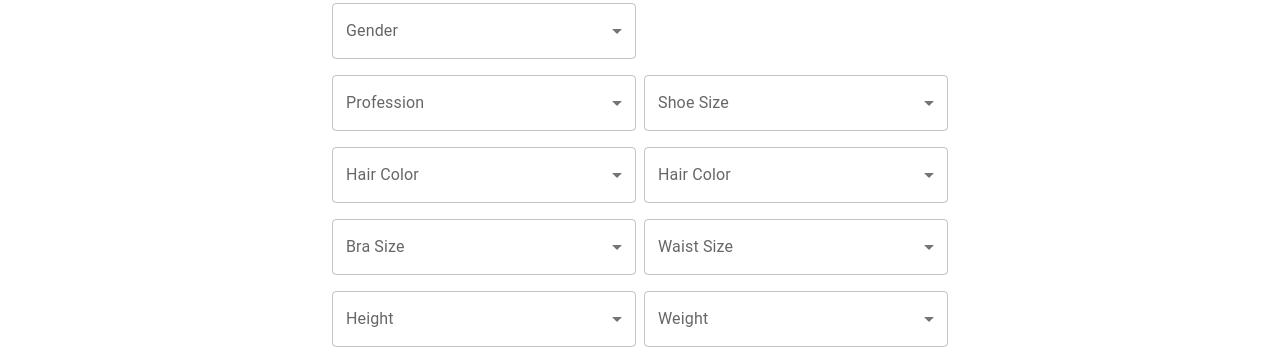
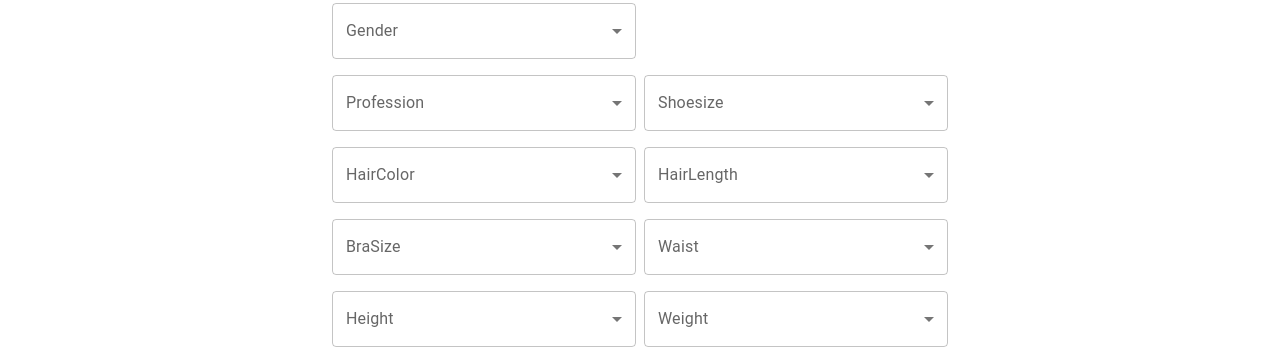
Before and after one commit to Xaki786/technical_frontend, a React (Create React App) app: page /subscription_form in a window 1280 px wide. Shown: the part 219-568 px from the top of the page. Built offline with nearby package versions, Linux system fonts and the light colour scheme.

Commit message:
refactored selectable fields

```diff
--- /dev/null
+++ b/src/components/CustomSelect/CustomSelect.tsx
@@ -0,0 +1,38 @@
+import InputLabel from "@mui/material/InputLabel";
+import MenuItem from "@mui/material/MenuItem";
+import FormControl from "@mui/material/FormControl";
+import Select from "@mui/material/Select";
+import { Selectables } from "../../utils/constants";
+type CustomSelectProps = {
+  item: string;
+  handleChange: (field: string, value: string) => void;
+  itemValue: string;
+};
+const CustomSelect = ({ item, handleChange, itemValue }: CustomSelectProps) => {
+  const list = Selectables[item];
+  return (
+    <FormControl fullWidth>
+      <InputLabel id={item}>
+        {item[0].toUpperCase() + item.substring(1)}
+      </InputLabel>
+      <Select
+        labelId={`${item}-label-id`}
+        id={`${item}-select`}
+        value={itemValue}
+        name={item}
+        label={item}
+        onChange={(e) => handleChange(item, e.target.value)}
+      >
+        {list.map((listItem, i) => (
+          <MenuItem key={`${listItem}-i`} value={listItem}>
+            {typeof listItem === "string"
+              ? listItem[0].toUpperCase() + listItem.substring(1)
+              : listItem}
+          </MenuItem>
+        ))}
+      </Select>
+    </FormControl>
+  );
+};
+
+export default CustomSelect;
--- a/src/components/SubscriptionForm/SubscriptionForm.tsx
+++ b/src/components/SubscriptionForm/SubscriptionForm.tsx
@@ -9,19 +9,7 @@ import { Grid } from "@mui/material";
 import AdapterDateFns from "@mui/lab/AdapterDateFns";
 import LocalizationProvider from "@mui/lab/LocalizationProvider";
 import DatePicker from "@mui/lab/DatePicker";
-
-import {
-  braSizeValues,
-  castingsValues,
-  genderValues,
-  hairColorValues,
-  hairLengthValues,
-  heightValues,
-  professionsValues,
-  shoesizeValues,
-  waistValues,
-  weightValues,
-} from "../../utils/constants";
+import CustomSelect from "../CustomSelect/CustomSelect";
 const SubscriptionForm = () => {
   const form = useForm();
   console.log({ form });
@@ -81,23 +69,11 @@ const SubscriptionForm = () => {
           </Grid>
           <Grid container spacing={1} sx={{ mb: 2 }}>
             <Grid item xs={12} md={6}>
-              <FormControl fullWidth>
-                <InputLabel id="gender">Gender</InputLabel>
-                <Select
-                  labelId="gender-label"
-                  id="gender-select"
-                  value={gender}
-                  name="gender"
-                  label="Gender"
-                  onChange={handleChange}
-                >
-                  {genderValues.map((gv) => (
-                    <MenuItem key={gv} value={gv}>
-                      {gv}
-                    </MenuItem>
-                  ))}
-                </Select>
-              </FormControl>
+              <CustomSelect
+                handleChange={setFieldValue}
+                item={"gender"}
+                itemValue={gender}
+              />
             </Grid>
             <Grid item xs={12} md={6}>
               <LocalizationProvider dateAdapter={AdapterDateFns}>
@@ -107,190 +83,82 @@ const SubscriptionForm = () => {
                   onChange={(newValue) => {
                     setFieldValue("dob", newValue);
                   }}
-                  renderInput={(params) => <TextField {...params} fullWidth/>}
+                  renderInput={(params) => <TextField {...params} fullWidth />}
                 />
               </LocalizationProvider>
             </Grid>
           </Grid>
           <Grid container spacing={1} sx={{ mb: 2 }}>
             <Grid item xs={12} md={6}>
-              <FormControl fullWidth>
-                <InputLabel id="profession">Profession</InputLabel>
-                <Select
-                  labelId="profession-label"
-                  id="profession-select"
-                  value={profession}
-                  name="profession"
-                  label="Profession"
-                  onChange={handleChange}
-                >
-                  {professionsValues.map((pv) => (
-                    <MenuItem key={pv} value={pv}>
-                      {pv}
-                    </MenuItem>
-                  ))}
-                </Select>
-              </FormControl>
+              <CustomSelect
+                handleChange={setFieldValue}
+                item={"profession"}
+                itemValue={profession}
+              />
             </Grid>
             <Grid item xs={12} md={6}>
-              <FormControl fullWidth>
-                <InputLabel id="shoesize">Shoe Size</InputLabel>
-                <Select
-                  labelId="shoesize-label"
-                  id="shoesize-select"
-                  value={shoesize}
-                  name="shoesize"
-                  label="shoesize"
-                  onChange={handleChange}
-                >
-                  {shoesizeValues.map((sv) => (
-                    <MenuItem key={sv} value={sv}>
-                      {sv}
-                    </MenuItem>
-                  ))}
-                </Select>
-              </FormControl>
+              <CustomSelect
+                handleChange={setFieldValue}
+                item={"shoesize"}
+                itemValue={shoesize}
+              />
             </Grid>
           </Grid>
           <Grid container spacing={1} sx={{ mb: 2 }}>
             <Grid item xs={12} md={6}>
-              <FormControl fullWidth>
-                <InputLabel id="hairColor">Hair Color</InputLabel>
-                <Select
-                  labelId="hairColor-label"
-                  id="hairColor-select"
-                  value={hairColor}
-                  name="hairColor"
-                  label="hairColor"
-                  onChange={handleChange}
-                >
-                  {hairColorValues.map((hc) => (
-                    <MenuItem key={hc} value={hc}>
-                      {hc}
-                    </MenuItem>
-                  ))}
-                </Select>
-              </FormControl>
+              <CustomSelect
+                handleChange={setFieldValue}
+                item={"hairColor"}
+                itemValue={hairColor}
+              />
             </Grid>
             <Grid item xs={12} md={6}>
-              <FormControl fullWidth>
-                <InputLabel id="hairLength">Hair Color</InputLabel>
-                <Select
-                  labelId="hairLength-label"
-                  id="hairLength-select"
-                  value={hairLength}
-                  name="hairLength"
-                  label="hairLength"
-                  onChange={handleChange}
-                >
-                  {hairLengthValues.map((hl) => (
-                    <MenuItem key={hl} value={hl}>
-                      {hl}
-                    </MenuItem>
-                  ))}
-                </Select>
-              </FormControl>
+              <CustomSelect
+                handleChange={setFieldValue}
+                item={"hairLength"}
+                itemValue={hairLength}
+              />
             </Grid>
           </Grid>
           <Grid container spacing={1} sx={{ mb: 2 }}>
             <Grid item xs={12} md={6}>
-              <FormControl fullWidth>
-                <InputLabel id="braSize">Bra Size</InputLabel>
-                <Select
-                  labelId="braSize-label"
-                  id="braSize-select"
-                  value={braSize}
-                  name="braSize"
-                  label="braSize"
-                  onChange={handleChange}
-                >
-                  {braSizeValues.map((hl) => (
-                    <MenuItem key={hl} value={hl}>
-                      {hl}
-                    </MenuItem>
-                  ))}
-                </Select>
-              </FormControl>
+              <CustomSelect
+                handleChange={setFieldValue}
+                item={"braSize"}
+                itemValue={braSize}
+              />
             </Grid>
             <Grid item xs={12} md={6}>
-              <FormControl fullWidth>
-                <InputLabel id="waist">Waist Size</InputLabel>
-                <Select
-                  labelId="waist-label"
-                  id="waist-select"
-                  value={waist}
-                  name="waist"
-                  label="Waist Size"
-                  onChange={handleChange}
-                >
-                  {waistValues.map((ws, i) => (
-                    <MenuItem key={`${ws}-${i}`} value={ws}>
-                      {ws}
-                    </MenuItem>
-                  ))}
-                </Select>
-              </FormControl>
+              <CustomSelect
+                handleChange={setFieldValue}
+                item={"waist"}
+                itemValue={waist}
+              />
             </Grid>
           </Grid>
           <Grid container spacing={1} sx={{ mb: 2 }}>
             <Grid item xs={12} md={6}>
-              <FormControl fullWidth>
-                <InputLabel id="height">Height</InputLabel>
-                <Select
-                  labelId="height-label"
-                  id="height-select"
-                  value={height}
-                  name="height"
-                  label="height"
-                  onChange={handleChange}
-                >
-                  {heightValues.map((hv, i) => (
-                    <MenuItem key={`${hv}-${i}`} value={hv}>
-                      {hv}
-                    </MenuItem>
-                  ))}
-                </Select>
-              </FormControl>
+              <CustomSelect
+                handleChange={setFieldValue}
+                item={"height"}
+                itemValue={height}
+              />
             </Grid>
             <Grid item xs={12} md={6}>
-              <FormControl fullWidth>
-                <InputLabel id="weight">Weight</InputLabel>
-                <Select
-                  labelId="weight-label"
-                  id="weight-select"
-                  value={weight}
-                  name="weight"
-                  label="weight"
-                  onChange={handleChange}
-                >
-                  {weightValues.map((wv, i) => (
-                    <MenuItem key={`${wv}-${i}`} value={wv}>
-                      {wv}
-                    </MenuItem>
-                  ))}
-                </Select>
-              </FormControl>
+              <CustomSelect
+                handleChange={setFieldValue}
+                item={"weight"}
+                itemValue={weight}
+              />
             </Grid>
           </Grid>
           <Grid container spacing={1} sx={{ mb: 2 }}>
             <Grid item xs={12} md={12}>
-              <FormControl fullWidth>
-                <InputLabel id="castings">Castings</InputLabel>
-                <Select
-                  labelId="castings-label"
-                  id="castings-select"
-                  value={castings}
-                  name="castings"
-                  label="castings"
-                  onChange={handleChange}
-                >
-                  {castingsValues.map((wv, i) => (
-                    <MenuItem key={`${wv}-${i}`} value={wv}>
-                      {wv}
-                    </MenuItem>
-                  ))}
-                </Select>
-              </FormControl>
+            <CustomSelect
+                handleChange={setFieldValue}
+                item={"castings"}
+                itemValue={castings}
+              />
             </Grid>
           </Grid>
           <Button color="primary" variant="contained" fullWidth type="submit">
--- a/src/components/SubscriptionForm/useForm.tsx
+++ b/src/components/SubscriptionForm/useForm.tsx
@@ -6,7 +6,7 @@ const useForm = () => {
       firstName: "",
       lastName: "",
       gender: "",
-      dob: new Date(),
+      dob: null,
       profession: "",
       shoesize: "",
       hairColor: "",
--- a/src/utils/constants.ts
+++ b/src/utils/constants.ts
@@ -42,3 +42,16 @@ export const castingsValues = [
   "newspapers",
   "magazines",
 ];
+
+export const Selectables: { [key: string]: string[] | number[] } = {
+  gender: genderValues,
+  profession: professionsValues,
+  shoesize: shoesizeValues,
+  hairColor: hairColorValues,
+  hairLength: hairLengthValues,
+  braSize: braSizeValues,
+  waist: waistValues,
+  height: heightValues,
+  weight: weightValues,
+  castings: castingsValues,
+};
```
